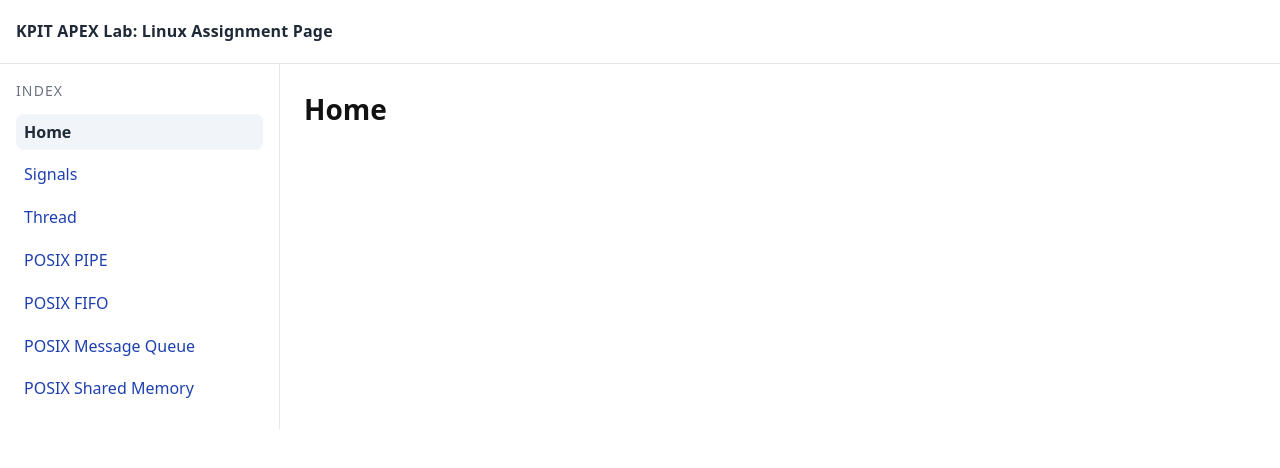
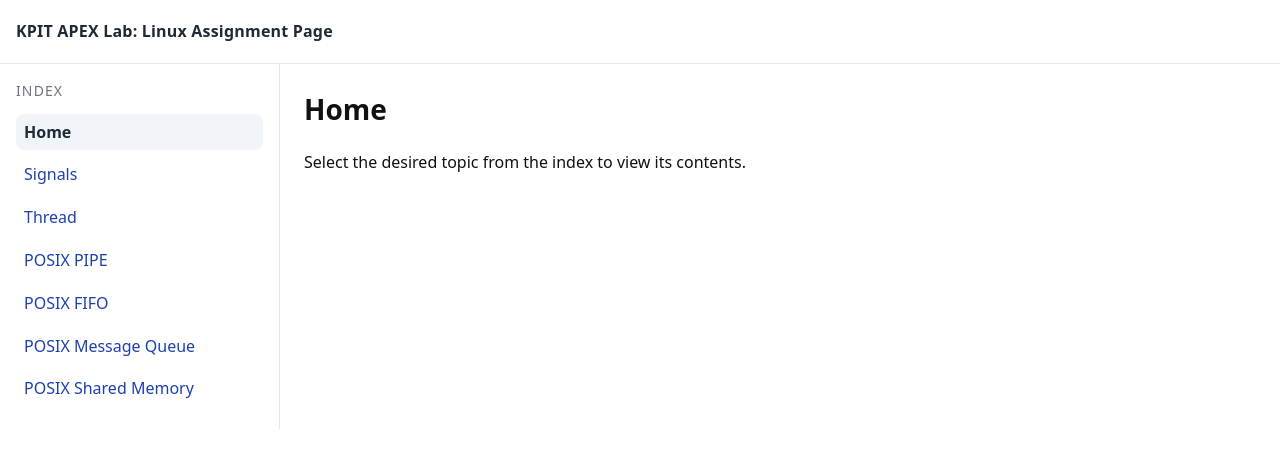
Before and after one commit to kAPEXLab/assignment, a Jekyll site: the page built from index.md, in a window 1280 px wide. Shown: the top 468 px of the page. Built offline with Jekyll 4.4.1, drawn with Linux system fonts in a browser that asks for light colours.

Commit message:
Update index.md

```diff
--- a/index.md
+++ b/index.md
@@ -4,3 +4,5 @@ title: Home
 nav: true
 nav_order: 1
 ---
+
+Select the desired topic from the index to view its contents.
```
